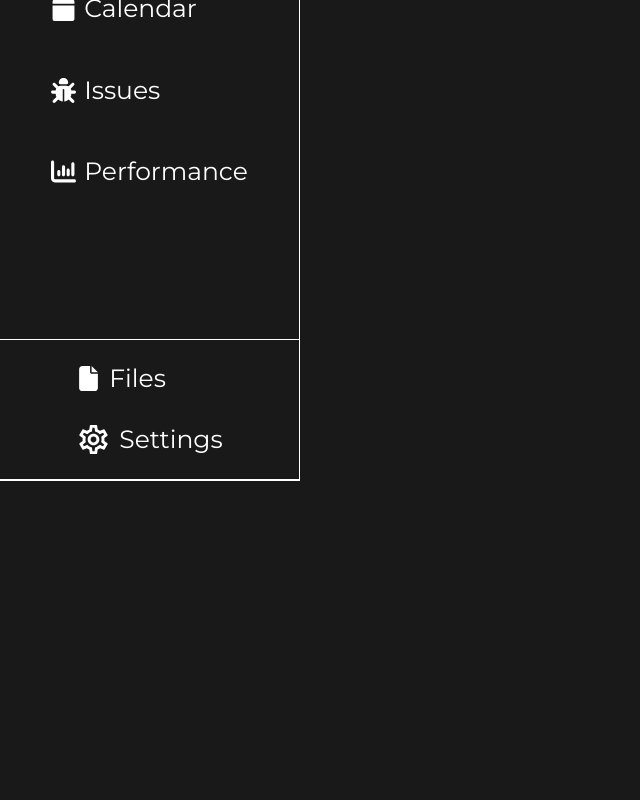
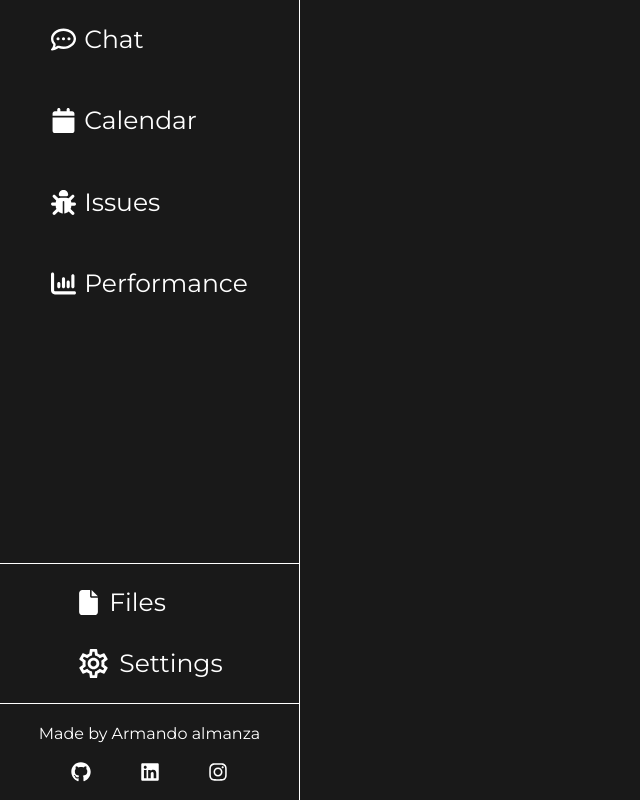
Before and after one commit to ArmandoAlmanza/Axo-Proyect-Nexus, a React (Vite) app in the folder client/: page /dashboard in a window 1280 px wide. Shown: the part 510-1310 px from the top of the page, without its empty margins (0-640 px from the left). Before the commit the page ends 991 px from the top, so only its background shows below. Built offline with nearby package versions, Linux system fonts and the light colour scheme.

Commit message:
finish the project navigation

```diff
--- a/client/src/components/Dashboard/DashboardNav.tsx
+++ b/client/src/components/Dashboard/DashboardNav.tsx
@@ -3,7 +3,7 @@ import ProjectNav from "../projects/ProjectNav";
 
 const DashboardNav = () => {
     return (
-        <aside className=" border-r border-r-white grid gap-3 place-items-center w-full ">
+        <aside className="h-full border-r border-r-white grid gap-3 place-items-center w-full ">
             <ProjectIcon title="Axo Project Nexus" img="/axo_little.png" />
             <ProjectNav/>
         </aside>
--- a/client/src/components/projects/ProjectNav.tsx
+++ b/client/src/components/projects/ProjectNav.tsx
@@ -1,5 +1,4 @@
 import clsx from "clsx";
-import { useState } from "react";
 import {
     FaCalendar,
     FaRegCommentDots,
@@ -7,52 +6,67 @@ import {
     FaBug,
     FaChartColumn,
     FaFile,
+    FaGithub,
+    FaLinkedin,
+    FaInstagram,
 } from "react-icons/fa6";
 import { MdOutlineSettings } from "react-icons/md";
 
 const ProjectNav = () => {
-    const [active, setActive] = useState(false);
     const links = [
         {
             title: "Backlog",
             icon: <FaClipboard />,
             path: "/dashboard",
+            active: false,
         },
         {
             title: "Chat",
             icon: <FaRegCommentDots />,
             path: "/dashboard",
+            active: false,
         },
         {
             title: "Calendar",
             icon: <FaCalendar />,
             path: "/dashboard",
+            active: false,
         },
         {
             title: "Issues",
             icon: <FaBug />,
             path: "/dashboard",
+            active: false,
         },
         {
             title: "Performance",
             icon: <FaChartColumn />,
             path: "/dashboard",
+            active: false,
         },
     ];
 
     return (
-        <div className="font-secondary border-b border-white w-full">
-            <nav className="grid gap-9 py-36 place-items-start place-content-center font-secondary border-b border-white w-full">
+        <div className="font-secondary w-full">
+            <nav className="grid gap-9 py-64 place-items-start place-content-center font-secondary border-b border-white w-full">
                 {links.map((link, i) => (
                     <button
                         key={i}
                         className={clsx(
                             "text-[25px] hover:text-lily-400 transition-colors duration-300 flex gap-2 items-center px-4 py-1",
                             {
-                                "rounded-full bg-bluebell-200": active,
+                                "rounded-full bg-bluebell-200": link.active,
                             }
                         )}
-                        onClick={() => setActive(!active)}
+                        onClick={() => {
+                            link.active = !link.active;
+                            console.log(
+                                "button number " +
+                                    i +
+                                    " and my status is " +
+                                    link.active
+                            );
+                        }}
                     >
                         {link.icon}
                         <span>{link.title}</span>
@@ -60,6 +74,7 @@ const ProjectNav = () => {
                 ))}
             </nav>
             <SettingMenu />
+            <SettingsFooter />
         </div>
     );
 };
@@ -68,7 +83,7 @@ export default ProjectNav;
 
 const SettingMenu = () => {
     return (
-        <nav className="grid gap-4 py-4 place-items-start place-content-center font-secondary border-b border-white w-full">
+        <nav className="grid gap-4 py-4 place-items-start place-content-center font-secondary border-b border-b-white w-full">
             <button
                 className={
                     "text-[25px] hover:text-lily-400 transition-colors duration-300 flex gap-2 items-center px-4 py-1"
@@ -88,3 +103,36 @@ const SettingMenu = () => {
         </nav>
     );
 };
+
+const SettingsFooter = () => {
+    const socials = [
+        {
+            icon: <FaGithub />,
+            path: "https://github.com/ArmandoAlmanza",
+        },
+        {
+            icon: <FaLinkedin />,
+            path: "https://github.com/ArmandoAlmanza",
+        },
+        {
+            icon: <FaInstagram />,
+            path: "https://github.com/ArmandoAlmanza",
+        },
+    ];
+    return (
+        <footer className="grid gap-4 py-[18px] place-items-start place-content-center font-secondary w-full">
+            <h1>Made by Armando almanza</h1>
+            <nav className="flex flex-row gap-4 items-center content-center justify-evenly w-full">
+                {socials.map((social, i) => (
+                    <a
+                        className="text-xl text-center"
+                        href={social.path}
+                        key={i}
+                    >
+                        {social.icon}
+                    </a>
+                ))}
+            </nav>
+        </footer>
+    );
+};
```
